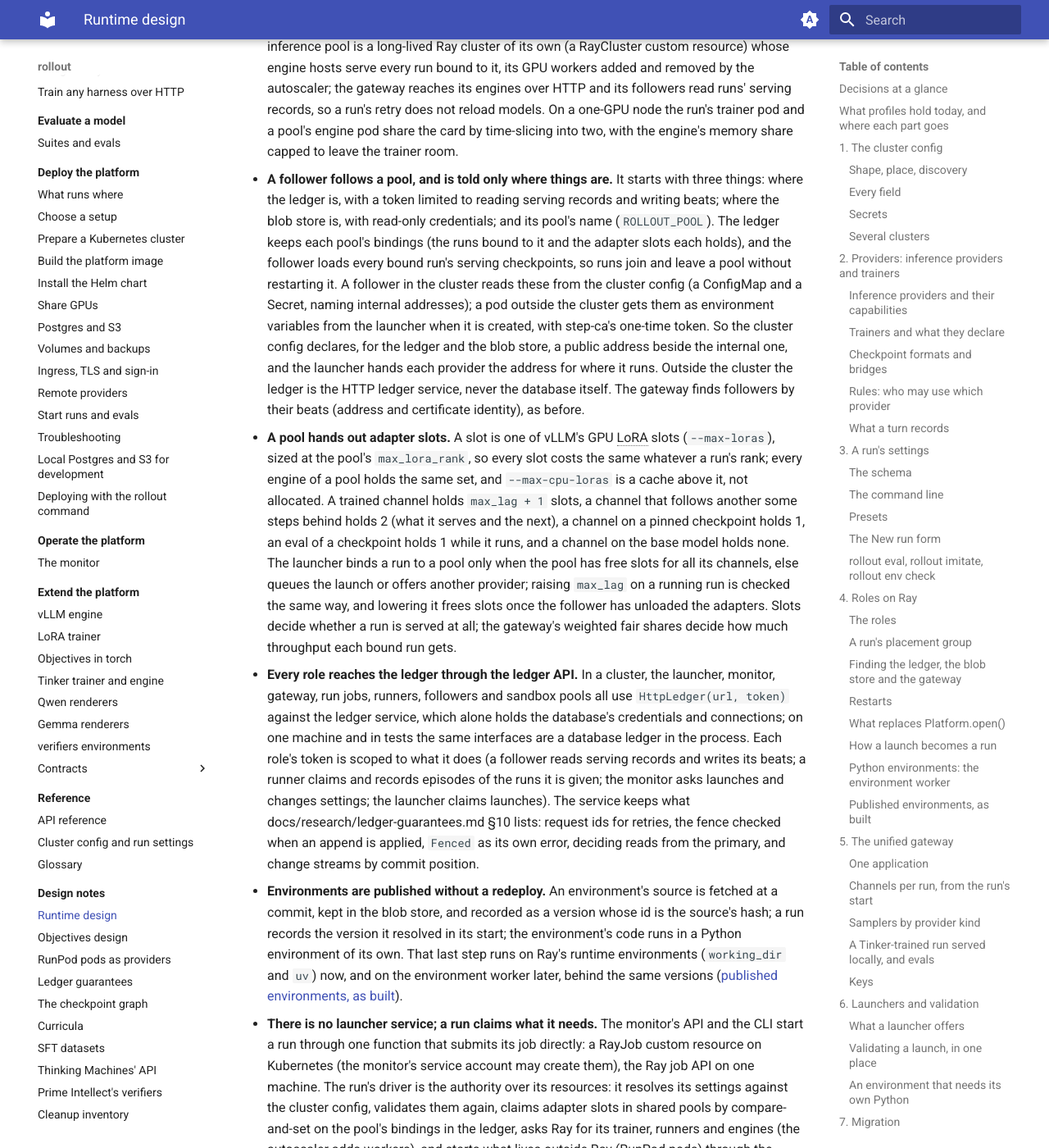
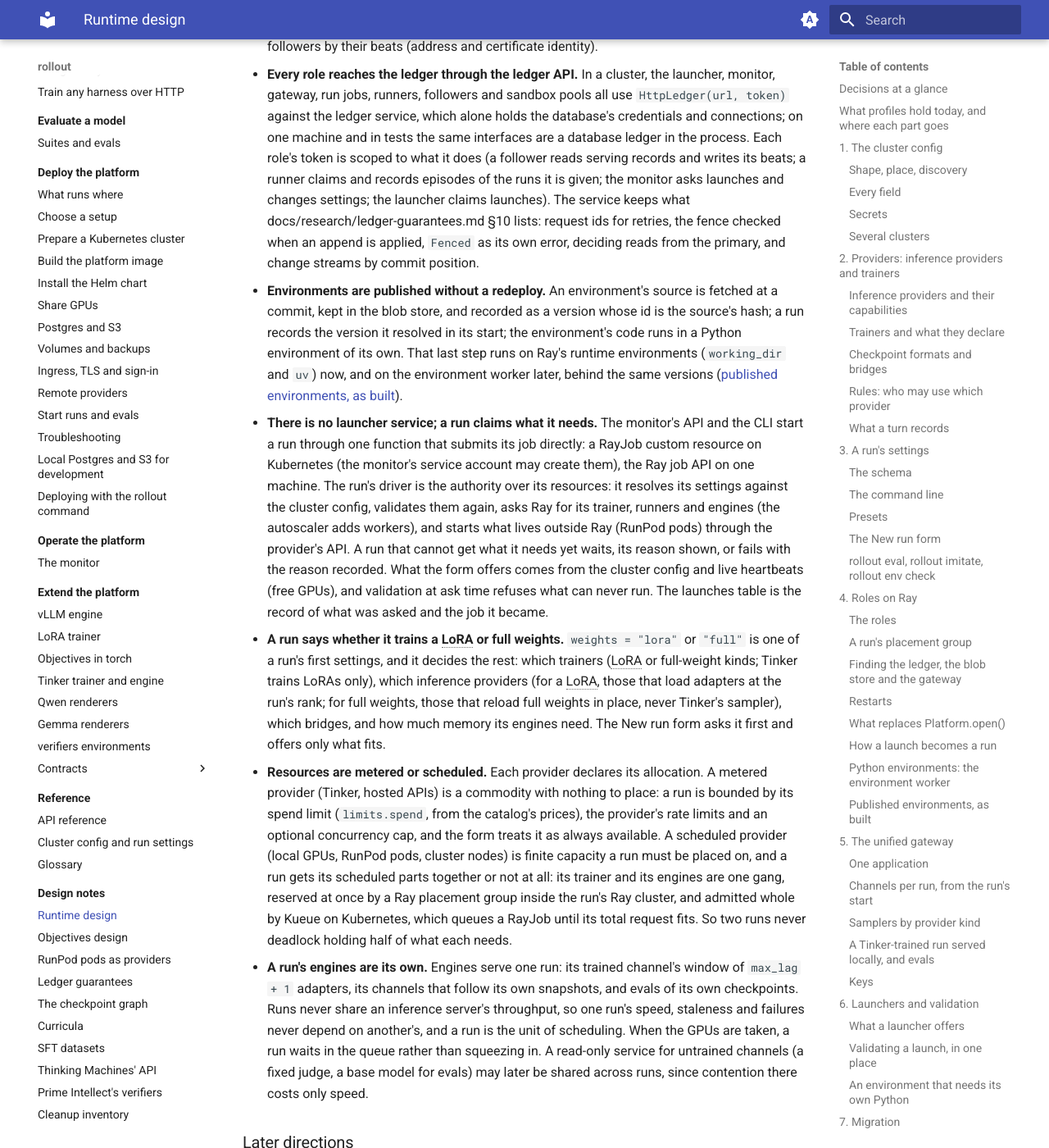
Before and after one commit to by77er/distributed_agents_environments, an MkDocs documentation site: the page built from docs/research/runtime-design.md, in a window 1280 px wide and 1400 px high, scrolled down 49178 px. Shown: the whole window at 82% size. Built offline with MkDocs 1.6.1 and Material for MkDocs 9.7.7, drawn with Linux system fonts in a browser that asks for light colours; some of the changed text lies outside the part shown.

Commit message:
Decide on explicit weights, metered and scheduled resources, and engines of a run's own
Shared inference pools across runs and their adapter slots are dropped: runs would
compete for one server's throughput, and scheduling would have to balance them. A
run says whether it trains a LoRA or full weights; providers are metered (Tinker,
hosted APIs: bounded by spend and rate) or scheduled (GPUs, pods: placed as one gang
with a placement group, admitted whole by Kueue). An elastic RunPod pool and trainers
across several nodes are noted as later directions.

Co-Authored-By: Claude Opus 5.5 <noreply@anthropic.com>
Claude-Session: https://claude.ai/code/session_01AxRszaiGt82VWkd91J1awf

```diff
--- a/docs/research/runtime-design.md
+++ b/docs/research/runtime-design.md
@@ -1356,44 +1356,21 @@ The user settled the design's open questions on 2026-10-04:
   at the same precision. Each provider follows the same serving record and loads the same bridged files; each turn
   records the provider and checkpoint that served it, and the importance weight corrects small numeric differences
   between providers as it corrects staleness.
-- **Inference providers are shared pools across runs.** A pool serves one base model; every run whose trained (or
-  fixed) channel is a LoRA over that base may bind to it, and the pool's followers load each bound run's checkpoints
-  as named adapters side by side (vLLM batches requests for several adapters together). A run joins only if its rank
-  fits the pool's highest rank and the pool has adapter slots for its live checkpoints (`max_lag + 1`); full-weight
-  runs need servers of their own. The gateway balances a pool between its runs by weighted fair shares (equal by
-  default, a changeable run setting), with optional caps and a priority for evals asked for by hand, and the launcher
-  admits a run to a pool only when slots and share allow, else queues the launch or offers another provider. The
-  Machines tab shows each pool's use by run (requests, tokens per second, queue, adapters loaded); a run's page shows
-  its pools and share. This replaces starting engines per run as the default for LoRA runs.
 - **On Kubernetes, each run is a RayJob with a Ray cluster of its own.** The launcher starts a run's job through one
   interface: on one machine it submits to the local Ray through the job API; on Kubernetes it creates a RayJob custom
   resource, whose Ray cluster holds the run's trainer, runners and environment worker and goes when the job ends.
   Within that cluster Ray restarts actors whose pod died; when the driver or the head is lost, the RayJob's
   `backoffLimit` starts the job again on a new Ray cluster (the old one's state went with its head), which resumes
-  the run from the ledger and blob store under a new fence. A shared inference pool is a long-lived Ray cluster of
-  its own (a RayCluster custom resource) whose engine hosts serve every run bound to it, its GPU workers added and
-  removed by the autoscaler; the gateway reaches its engines over HTTP and its followers read runs' serving records,
-  so a run's retry does not reload models. On a one-GPU node the run's trainer pod and a pool's
-  engine pod share the card by time-slicing into two, with the engine's memory share capped to leave the trainer room.
-- **A follower follows a pool, and is told only where things are.** It starts with three things: where the ledger
-  is, with a token limited to reading serving records and writing beats; where the blob store is, with read-only
-  credentials; and its pool's name (`ROLLOUT_POOL`). The ledger keeps each pool's bindings (the runs bound to it and
-  the adapter slots each holds), and the follower loads every bound run's serving checkpoints, so runs join and leave
-  a pool without restarting it. A follower in the cluster reads these from the cluster config (a ConfigMap and a
-  Secret, naming internal addresses); a pod outside the cluster gets them as environment variables from the launcher
-  when it is created, with step-ca's one-time token. So the cluster config declares, for the ledger and the blob
-  store, a public address beside the internal one, and the launcher hands each provider the address for where it
-  runs. Outside the cluster the ledger is the HTTP ledger service, never the database itself. The gateway finds
-  followers by their beats (address and certificate identity), as before.
-- **A pool hands out adapter slots.** A slot is one of vLLM's GPU LoRA slots (`--max-loras`), sized at the pool's
-  `max_lora_rank`, so every slot costs the same whatever a run's rank; every engine of a pool holds the same set, and
-  `--max-cpu-loras` is a cache above it, not allocated. A trained channel holds `max_lag + 1` slots, a channel that
-  follows another some steps behind holds 2 (what it serves and the next), a channel on a pinned checkpoint holds 1,
-  an eval of a checkpoint holds 1 while it runs, and a channel on the base model holds none. The launcher binds a run
-  to a pool only when the pool has free slots for all its channels, else queues the launch or offers another
-  provider; raising `max_lag` on a running run is checked the same way, and lowering it frees slots once the follower
-  has unloaded the adapters. Slots decide whether a run is served at all; the gateway's weighted fair shares decide
-  how much throughput each bound run gets.
+  the run from the ledger and blob store under a new fence. On a one-GPU node a run's trainer and engines share the
+  card, with each process capping its own memory.
+- **A follower is told only where things are.** It starts with three things: where the ledger is, with a token
+  limited to reading serving records and writing beats; where the blob store is, with read-only credentials; and the
+  run and channels it serves. Everything else (which checkpoints, how far behind) comes from the serving records. A
+  follower in the cluster reads these from the cluster config (a ConfigMap and a Secret, naming internal addresses); a
+  pod outside the cluster gets them as environment variables from the run that starts it, with step-ca's one-time
+  token. So the cluster config declares, for the ledger and the blob store, a public address beside the internal one,
+  and each provider gets the address for where it runs. Outside the cluster the ledger is the HTTP ledger service,
+  never the database itself. The gateway finds followers by their beats (address and certificate identity).
 - **Every role reaches the ledger through the ledger API.** In a cluster, the launcher, monitor, gateway, run jobs,
   runners, followers and sandbox pools all use `HttpLedger(url, token)` against the ledger service, which alone holds
   the database's credentials and connections; on one machine and in tests the same interfaces are a database ledger
@@ -1410,11 +1387,37 @@ The user settled the design's open questions on 2026-10-04:
 - **There is no launcher service; a run claims what it needs.** The monitor's API and the CLI start a run through one
   function that submits its job directly: a RayJob custom resource on Kubernetes (the monitor's service account may
   create them), the Ray job API on one machine. The run's driver is the authority over its resources: it resolves its
-  settings against the cluster config, validates them again, claims adapter slots in shared pools by compare-and-set
-  on the pool's bindings in the ledger, asks Ray for its trainer, runners and engines (the autoscaler adds workers),
+  settings against the cluster config, validates them again, asks Ray for its trainer, runners and engines (the
+  autoscaler adds workers),
   and starts what lives outside Ray (RunPod pods) through the provider's API. A run that cannot get what it needs yet
-  waits, its reason shown (pending resources, a full pool), or fails with the reason recorded. What the form offers
-  comes from the cluster config and live heartbeats (pools' free slots, free GPUs), and validation at ask time
-  refuses what can never run. The launches table is the record of what was asked and the job it became. Shared
-  pools stay long-lived, declared in the cluster config and deployed with the chart. Quotas and fair share across
-  users, when needed, come from Kueue on Kubernetes rather than a service of ours.
+  waits, its reason shown, or fails with the reason recorded. What the form offers comes from the cluster config
+  and live heartbeats (free GPUs), and validation at ask time
+  refuses what can never run. The launches table is the record of what was asked and the job it became.
+- **A run says whether it trains a LoRA or full weights.** `weights = "lora"` or `"full"` is one of a run's first
+  settings, and it decides the rest: which trainers (LoRA or full-weight kinds; Tinker trains LoRAs only), which
+  inference providers (for a LoRA, those that load adapters at the run's rank; for full weights, those that reload
+  full weights in place, never Tinker's sampler), which bridges, and how much memory its engines need. The New run
+  form asks it first and offers only what fits.
+- **Resources are metered or scheduled.** Each provider declares its allocation. A metered provider (Tinker, hosted
+  APIs) is a commodity with nothing to place: a run is bounded by its spend limit (`limits.spend`, from the
+  catalog's prices), the provider's rate limits and an optional concurrency cap, and the form treats it as always
+  available. A scheduled provider (local GPUs, RunPod pods, cluster nodes) is finite capacity a run must be placed
+  on, and a run gets its scheduled parts together or not at all: its trainer and its engines are one gang, reserved
+  at once by a Ray placement group inside the run's Ray cluster, and admitted whole by Kueue on Kubernetes, which
+  queues a RayJob until its total request fits. So two runs never deadlock holding half of what each needs.
+- **A run's engines are its own.** Engines serve one run: its trained channel's window of `max_lag + 1` adapters, its
+  channels that follow its own snapshots, and evals of its own checkpoints. Runs never share an inference server's
+  throughput, so one run's speed, staleness and failures never depend on another's, and a run is the unit of
+  scheduling. When the GPUs are taken, a run waits in the queue rather than squeezing in. A read-only service for
+  untrained channels (a fixed judge, a base model for evals) may later be shared across runs, since contention there
+  costs only speed.
+
+### Later directions
+
+- **An elastic pool of RunPod pods.** Pods become scheduled capacity that grows and shrinks: a node pool whose size
+  follows the queue of runs waiting for GPUs, each pod joining as a Ray worker (or a Kubernetes node) over mutual TLS
+  and stopped when idle, with the gang rule unchanged.
+- **A trainer across several pods or nodes.** For models too large for one card, pipeline- and tensor-parallel
+  training: the trainer becomes a group of actors placed together across nodes with fast interconnect (a placement
+  group spreading over nodes; topology-aware admission in Kueue; RunPod's multi-node clusters), its checkpoints
+  sharded, and bridges resharding them into what the engines load.
```
